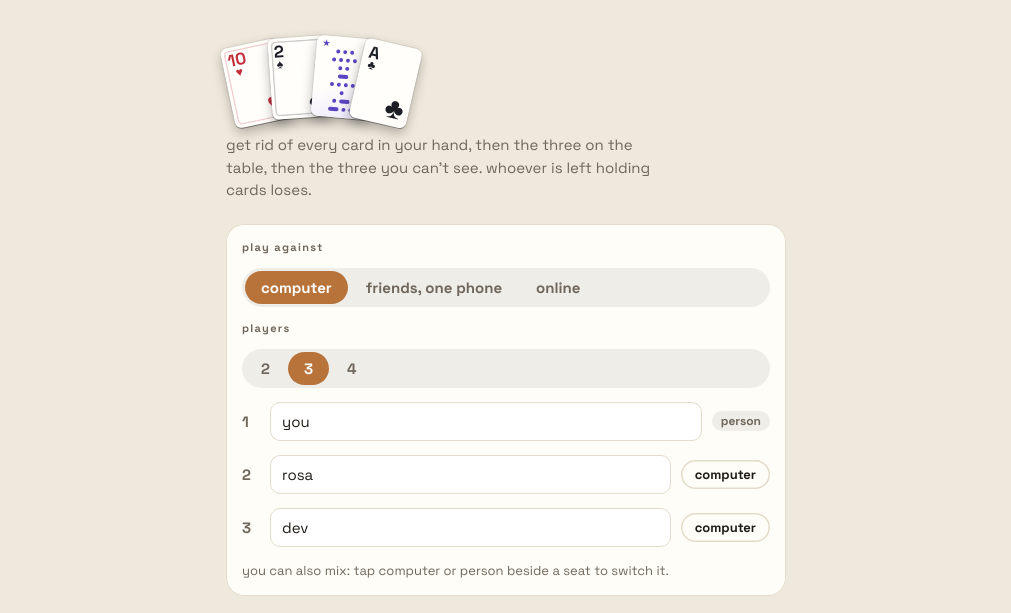
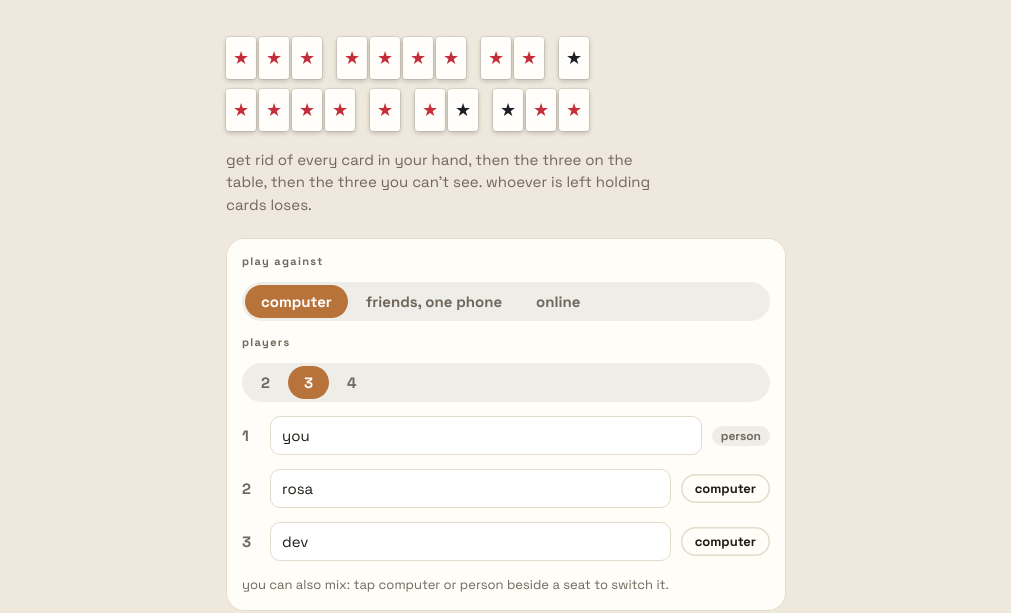
Before and after one commit to smudgy67/shithead, a website: page www/index.html in a window 1280 px wide. Shown: the part 187-800 px from the top of the page, without its empty margins (134-1145 px from the left). Drawn offline with Linux system fonts and the light colour scheme.

Commit message:
Red and black jokers; start screen spells shithead in morse with jokers
Co-Authored-By: Claude Opus 5.5 <noreply@anthropic.com>
Claude-Session: https://claude.ai/code/session_017ZaB51L8XaxuNciRyVN5wc

```diff
--- a/www/index.html
+++ b/www/index.html
@@ -68,8 +68,10 @@ body.home .title .tbox b{font-size:1.3rem}
 /* cards */
 .card{width:var(--cw);aspect-ratio:5/7;border-radius:calc(var(--cw)*.11);background:var(--face);color:var(--face-ink);position:relative;border:0;padding:0;font-family:var(--display);text-transform:none;box-shadow:0 0 0 1px rgba(0,0,0,.07),0 1px 0 rgba(0,0,0,.3),0 5px 12px rgba(0,0,0,.28);flex:none;display:block;transition:transform .15s,box-shadow .15s,filter .15s;cursor:default;user-select:none}
 .card.red{color:var(--red)}
-.card.joker{color:var(--joker);background:linear-gradient(160deg,var(--face) 55%,#ece7fb)}
-.card.joker .morse{position:absolute;inset:0;width:100%;height:100%;fill:currentColor}
+.card.joker{color:var(--face-ink)}
+.card.joker.red{color:var(--red)}
+.card.joker .ix{font-size:calc(var(--cw)*.14);line-height:1.02;top:7%;left:9%}
+.card.joker .pip{right:50%;bottom:50%;transform:translate(50%,50%);font-size:calc(var(--cw)*.6)}
 .card .ix{position:absolute;top:7%;left:10%;font-weight:800;font-size:calc(var(--cw)*.29);line-height:.92;display:flex;flex-direction:column;align-items:center}
 .card .ix i{font-style:normal;font-size:.72em}
 .card .pip{position:absolute;right:9%;bottom:5%;font-size:calc(var(--cw)*.5);line-height:1}
@@ -143,12 +145,11 @@ body.home .title .tbox b{font-size:1.3rem}
 .hero{display:flex;flex-direction:column;gap:10px}
 .hero h1{display:none;font-size:clamp(44px,12vw,76px);font-weight:800;line-height:.9}
 .hero p{margin:0;color:var(--muted);max-width:46ch;line-height:1.5}
-.hero-cards{--cw:58px;display:flex;gap:0;margin-bottom:6px}
-.hero-cards .card{margin-right:-14px}
-.hero-cards .card:nth-child(1){transform:rotate(-12deg) translateY(6px)}
-.hero-cards .card:nth-child(2){transform:rotate(-4deg)}
-.hero-cards .card:nth-child(3){transform:rotate(5deg)}
-.hero-cards .card:nth-child(4){transform:rotate(13deg) translateY(6px)}
+.hero-cards{--cw:clamp(20px,6.4vw,30px);display:flex;flex-direction:column;gap:10px;margin-bottom:8px}
+.mrow{display:flex;gap:calc(var(--cw)*.5);flex-wrap:nowrap}
+.mletter{display:flex;gap:3px}
+.hero-cards .card.joker .ix{display:none}
+.hero-cards .card{box-shadow:0 0 0 1px rgba(0,0,0,.08),0 2px 5px rgba(0,0,0,.2)}
 .panel{background:var(--panel);border-radius:18px;padding:16px;display:flex;flex-direction:column;gap:14px;box-shadow:inset 0 0 0 1px var(--line)}
 .seg{display:inline-flex;flex-wrap:wrap;background:color-mix(in srgb,var(--ink) 7%,transparent);border-radius:999px;padding:3px;gap:2px}
 .seg button{border:0;background:transparent;border-radius:999px;padding:7px 16px;font-family:var(--display);font-weight:700;cursor:pointer;color:var(--muted)}
@@ -269,7 +270,7 @@ function buildGame(seats,rules){
   clearTimeout(timer);timer=null;
   const deck=[];let id=0;
   for(const s of SUITS)for(let r=2;r<=14;r++)deck.push({r,s,id:id++});
-  if(rules.jokers){deck.push({r:JOKER,s:'★',id:id++},{r:JOKER,s:'★',id:id++})}
+  if(rules.jokers){deck.push({r:JOKER,s:'★',jc:'red',id:id++},{r:JOKER,s:'★',jc:'black',id:id++})}
   shuffle(deck);
   S={players:seats.map((x,i)=>({name:(x.name||'').trim()||(x.type==='cpu'?CPU_NAMES[i-1]||'Computer':`Player ${i+1}`),type:x.type,uid:x.uid||null,hand:[],up:[],down:[],out:false})),
      deck,pile:[],burned:0,turn:0,phase:'swap',seven:rules.seven,eights:rules.eights,jacks:rules.jacks,jokers:rules.jokers,dir:1,finish:[],log:[],viewer:0,swapQ:[],flash:null,shithead:null,burnSeq:0,round:1,rev:0};
@@ -543,26 +544,19 @@ document.addEventListener('input',e=>{
 /* ---------- rendering ---------- */
 function cardHTML(c,o={}){
   const special=c.r===2||c.r===10||(S&&S.seven&&c.r===7)||(S&&S.eights&&c.r===8)||(S&&S.jacks&&c.r===11);
-  const cls=['card',isRed(c.s)?'red':'',special?'special':'',c.r===JOKER?'joker':'',o.cls||''].join(' ');
+  const cls=['card',(isRed(c.s)||(c.r===JOKER&&jokerRed(c)))?'red':'',special?'special':'',c.r===JOKER?'joker':'',o.cls||''].join(' ');
   const attrs=o.zone!=null?` data-z="${o.zone}" data-i="${o.i}"`:'';
   const style=o.style?` style="${o.style}"`:'';
   const tag=o.zone!=null?'button':'div';
-  return `<${tag} class="${cls}"${attrs}${style} aria-label="${c.r===JOKER?'Joker, shithead in morse code':rn(c.r)+' of '+suitName(c.s)}">${c.r===JOKER?JOKER_FACE:`<span class="ix">${rn(c.r)}<i>${c.s}</i></span><span class="pip">${c.s}</span>`}</${tag}>`;
+  return `<${tag} class="${cls}"${attrs}${style} aria-label="${c.r===JOKER?(jokerRed(c)?'Red joker':'Black joker'):rn(c.r)+' of '+suitName(c.s)}">${c.r===JOKER?'<span class="ix">J<br>O<br>K<br>E<br>R</span><span class="pip">★</span>':`<span class="ix">${rn(c.r)}<i>${c.s}</i></span><span class="pip">${c.s}</span>`}</${tag}>`;
 }
-// joker face: "shithead" spelt in morse code, one letter per row
-const MORSE_WORD=[['s','...'],['h','....'],['i','..'],['t','-'],['h','....'],['e','.'],['a','.-'],['d','-..']];
-const JOKER_FACE=(()=>{
-  let g='';const top=13,step=7.1,dot=1.7,dash=9,gap=2.6;
-  MORSE_WORD.forEach(([,code],row)=>{
-    const w=[...code].reduce((a,ch)=>a+(ch==='.'?dot*2:dash),0)+gap*(code.length-1);
-    let x=25-w/2;const y=top+row*step;
-    for(const ch of code){
-      if(ch==='.'){g+=`<circle cx="${(x+dot).toFixed(2)}" cy="${y.toFixed(2)}" r="${dot}"/>`;x+=dot*2+gap}
-      else{g+=`<rect x="${x.toFixed(2)}" y="${(y-dot).toFixed(2)}" width="${dash}" height="${dot*2}" rx="${dot}"/>`;x+=dash+gap}
-    }
-  });
-  return `<svg class="morse" viewBox="0 0 50 70" aria-hidden="true"><text x="5" y="9" font-size="7" font-weight="700">★</text><text x="45" y="66" font-size="7" font-weight="700" text-anchor="end">★</text><g fill="currentColor">${g}</g></svg>`;
-})();
+// two jokers: one red, one black
+const jokerRed=c=>c.jc?c.jc==='red':c.id%2===0;
+// start-screen logo: "shithead" in morse code laid out in jokers, red joker = dot, black joker = dash
+const MORSE_ROWS=[[['s','...'],['h','....'],['i','..'],['t','-']],[['h','....'],['e','.'],['a','.-'],['d','-..']]];
+function morseLogoHTML(){
+  return MORSE_ROWS.map(row=>`<div class="mrow">${row.map(([l,code])=>`<div class="mletter" title="${l}">${[...code].map(ch=>cardHTML({r:JOKER,s:'★',jc:ch==='.'?'red':'black'})).join('')}</div>`).join('')}</div>`).join('');
+}
 function backHTML(o={}){
   const tag=o.zone!=null?'button':'div';
   const attrs=o.zone!=null?` data-z="${o.zone}" data-i="${o.i}" aria-label="Face-down card ${o.i+1}"`:' aria-hidden="true"';
@@ -619,7 +613,7 @@ function renderSetup(){
   const allPeople=hum===n,allCpu=hum===1,online=!!setup.online;
   return `<div class="setup">
     <div class="hero">
-      <div class="hero-cards">${[{r:10,s:'♥'},{r:2,s:'♠'},{r:15,s:'★'},{r:14,s:'♣'}].map(c=>cardHTML(c)).join('')}</div>
+      <div class="hero-cards" role="img" aria-label="shithead in morse code, red jokers for dots and black jokers for dashes">${morseLogoHTML()}</div>
       <h1>Shithead</h1>
       <p>Get rid of every card in your hand, then the three on the table, then the three you can't see. Whoever is left holding cards loses.</p>
     </div>
```
